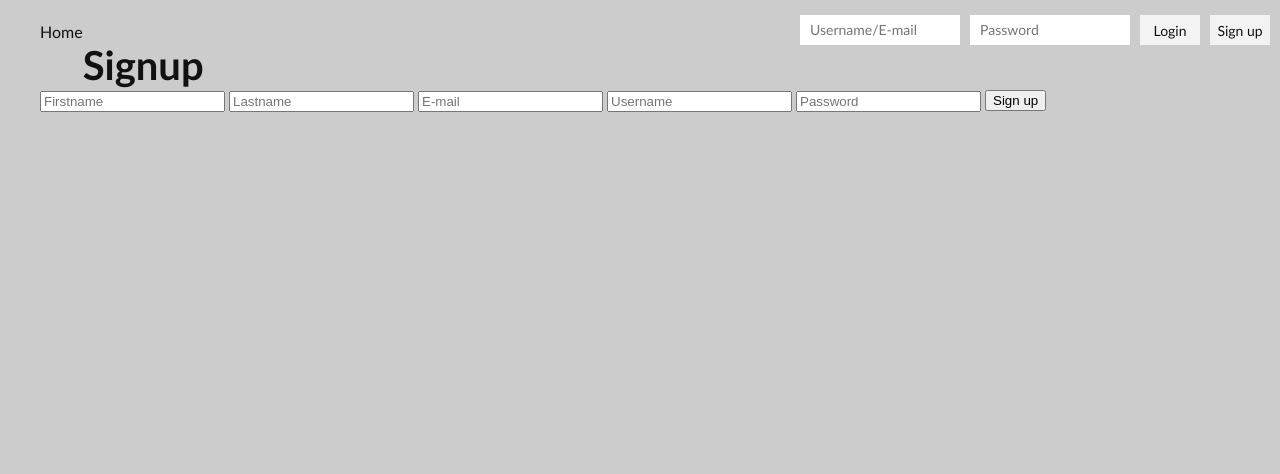
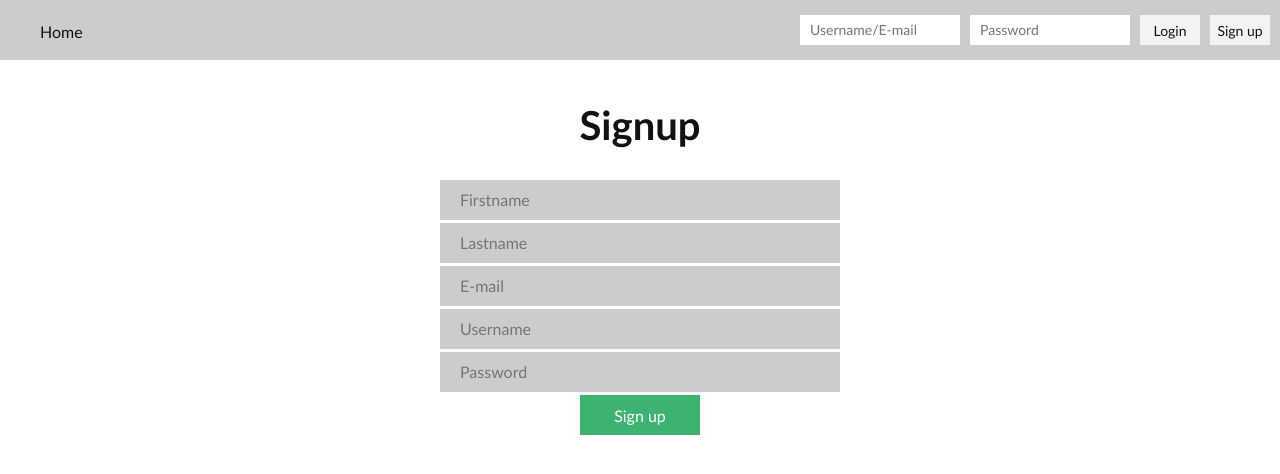
Before and after one commit to git-ankit/StudentsLifeLine, a PHP site: page /signup.php in a window 1280 px wide. Shown: the top 474 px of the page. Run offline with PHP 8.4, Linux system fonts and the light colour scheme.

Commit message:
css done

```diff
--- a/includes/header.inc.php
+++ b/includes/header.inc.php
@@ -9,22 +9,21 @@
 	<link rel="stylesheet" type="text/css" href="style.css">
 </head>
 <body>
-
 <header>
 	<nav>
 		<div class="main-wrapper">
 			<ul>
 				<li><a href="index.php">Home</a></li>
 			</ul>
-			<div class="nav-login">
+			<div class="nav-login"">
 				<form action="includes/login.inc.php" method="POST">
 					<input type="text" name="uid" placeholder="Username/E-mail">
 					<input type="password" name="pwd" placeholder="Password">
 					<button type="submit" name="submit">Login</button>
 					<button><a href="signup.php">Sign up</a></button>
 				</form>
-
 			</div>
 		</div>
 	</nav>
 </header>
+</body>
--- a/style.css
+++ b/style.css
@@ -114,12 +114,12 @@ a {
 }
 
 body {
-	background-color: #ccc;
+	background-color: #fff;
 }
 
 header nav {
 	width: 100%;
-	height: 60%;
+	height: 60px;
 	background-color: #ccc;
 
 }
@@ -202,6 +202,50 @@ header .nav-login a {
 	font-size: 40px;
 	color: #111;
 	line-height: 50px;
-
+	text-align: center;
 
 }
+
+/* Signup form*/
+
+.signup-form {
+	width: 400px;
+	margin:0 auto;
+	padding-top: 30px;
+
+}
+
+.signup-form {
+	width: 400px;
+	margin:0 auto;
+	padding-top: 30px;
+
+}
+
+.signup-form input {
+	width: 90%;
+	height: 40px;
+	padding: 0px 5%;
+	border: none;
+	margin-bottom: 3px;
+	background-color: #ccc;
+	font-family: calibri;
+	font-size: 16px;
+	color: #111;
+	line-height: 40px;
+
+}
+
+.signup-form button {
+	display: block;
+	margin: 0 auto;
+	width: 30%;
+	height: 40px;
+	border: none;
+	background-color: #3CB371;
+	font-family: calibri;
+	font-size: 16px;
+	color: #fff;
+	cursor: pointer;
+
+}
```
